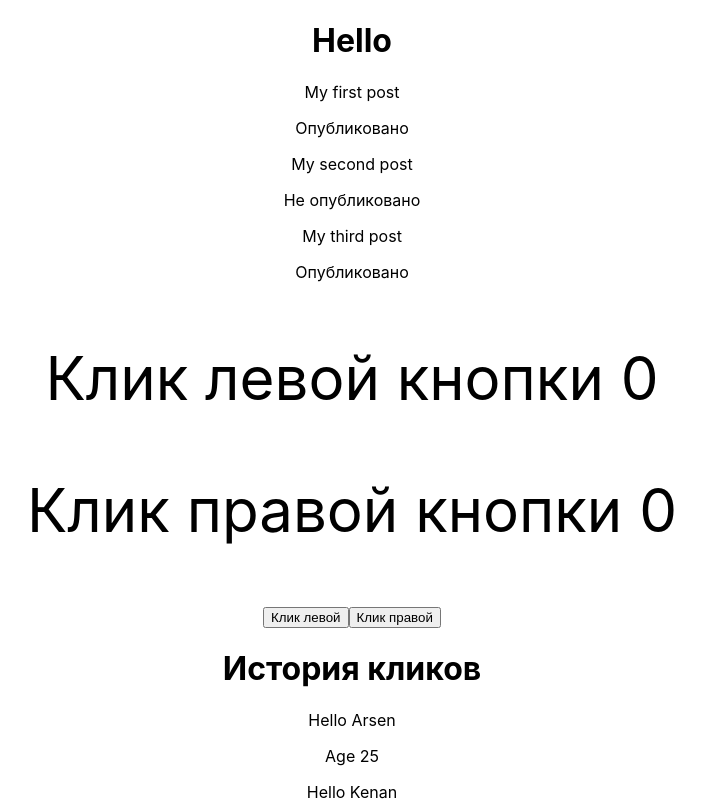
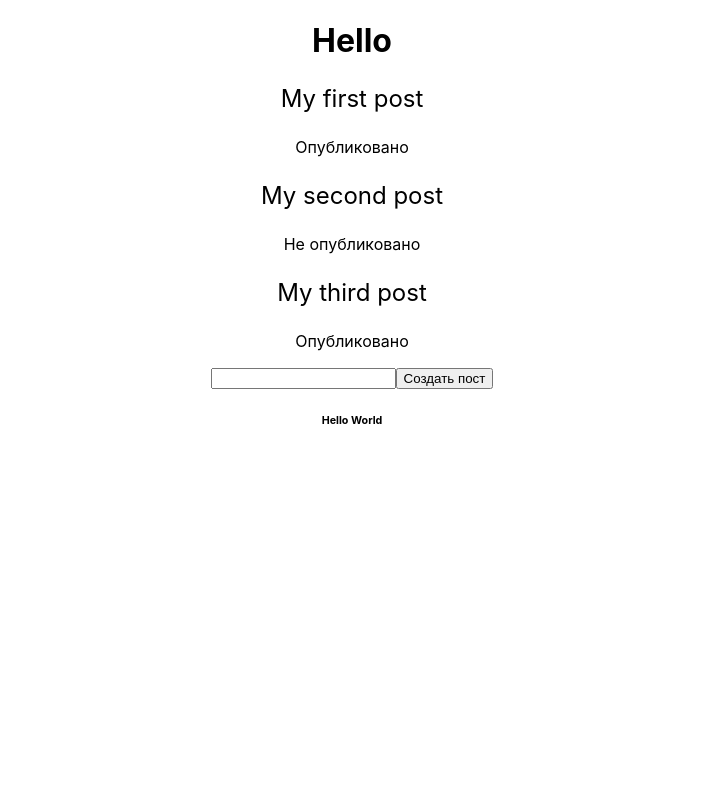
Before and after one commit to ArsenLen/React-Blog-BT-18, a React (Create React App) app: page / in a window 1280 px wide. Shown: the top 801 px of the page, without its empty margins (288-993 px from the left). Built offline with nearby package versions, Linux system fonts and the light colour scheme.

Commit message:
add post, module css

```diff
--- a/src/App.js
+++ b/src/App.js
@@ -2,22 +2,9 @@ import { useState } from 'react';
 import './App.css';
 import Footer from './components/Footer/Footer';
 import Header from './components/Header/Header';
-import Hello from './components/Hello/Hello';
 import Posts from './components/Posts/Posts';
 
 function App() {
-  const [counterLeft, setCounterLeft] = useState(0) // [state, setFn]
-  const [counterRight, setCounterRight] = useState(0)
-  const [counterHistory, setCounterHistory] = useState('')
-
-  // if(true) {
-  //   const [number, setNumber] = useState(0)
-  // }
-
-  // for (let index = 0; index < array.length; index++) {
-  //   const [number, setNumber] = useState(0)
-  // }
-
   const posts = [
     {
       id: 1,
@@ -36,29 +23,10 @@ function App() {
     }
   ]
 
-  const handleLeft = () => {
-    setCounterHistory(counterHistory + ' L')
-    setCounterLeft(counterLeft + 1)
-  }
-
-  const handleRight = () => {
-    setCounterHistory(counterHistory + ' R')
-    setCounterRight(counterRight + 1)
-  }
-
   return (
     <div className="App">
       <Header />
         <Posts posts={posts} />
-        <p style={{fontSize: '60px'}}>Клик левой кнопки {counterLeft} </p>
-        <p style={{fontSize: '60px'}}>Клик правой кнопки {counterRight} </p>
-        <button onClick={handleLeft}>Клик левой</button>
-        <button onClick={handleRight}>Клик правой</button>
-        <h1>История кликов {counterHistory}</h1>
-        {/* Hello Components */}
-        <Hello name="Arsen" age="25" />
-        <Hello name="Kenan" age="24" />
-        <Hello name="Kairat" age="20" />
       <Footer />
     </div>
   );
--- /dev/null
+++ b/src/components/Post/Post.jsx
@@ -0,0 +1,29 @@
+import React from 'react';
+import styles from './post.module.css';
+
+const Post = (props) => {
+    // { post: {id, title, published} }  const {post} = props
+    return (
+        <div>
+            <p className={styles.title}>{props.post.title}</p>
+            <p>{props.post.published ? 'Опубликовано' : 'Не опубликовано'}</p>
+        </div>
+    );
+};
+
+export default Post;
+/*
+    Стилизовать приложение с помощью модульных стилей
+
+    const props = {
+        post: {
+            title
+        }
+    }
+    props.post.title
+
+    const {post} = props
+    const post = {
+        title:
+    }
+*/
--- /dev/null
+++ b/src/components/Post/post.module.css
@@ -0,0 +1,3 @@
+.title {
+    font-size: 24px;
+}
--- a/src/components/Posts/Posts.jsx
+++ b/src/components/Posts/Posts.jsx
@@ -1,23 +1,36 @@
-import React from 'react';
+import React, { useState } from 'react';
+import Post from '../Post/Post';
 
 const Posts = (props) => {
-    const { posts } = props // [{}, {}, {}]
+    const [posts, setPosts] = useState(props.posts)
+    const [newPost, setNewPost] = useState('')
+
+    const addPost = (event) => {
+        event.preventDefault()
+        const postObject = {
+            id: posts.length + 1,
+            title: newPost,
+            published: Math.random() > 0.5
+        }
+        setPosts(posts.concat(postObject)) // [{}, {}, {}].concat({}) ->
+        setNewPost('')
+    }
+
     return (
         <div>
-            {/* <div>
-                <p>{props.posts[0].title}</p>
-                <p> { props.posts[0].published ? 'Опубликовано' : 'Не опубликовано' } </p>
-            </div>
-            <p>{props.posts[1].title}</p>
-            <p>{props.posts[2].title}</p> */}
             {posts.map(post => {
                 return (
-                <div key={post.id}>
-                    <p>{post.title}</p>
-                    <p>{post.published ? 'Опубликовано' : 'Не опубликовано'}</p>
-                </div>
+                    <Post key={post.id} post={post} />
                 )
             } ) }
+            <form onSubmit={addPost}>
+                <input
+                    type="text"
+                    value={newPost}
+                    onChange={event => setNewPost(event.target.value)}
+                />
+                <input type="submit" value="Создать пост" />
+            </form>
         </div>
     );
 };
@@ -54,4 +67,22 @@ export default Posts;
     }
     const listItems = people.map(person => <li> {person} </li>)
     [<li>"Name Surname"<li>, <li>"Name Surname"</li>]
+
+
+    1.
+        const button = document.querySelector('.btn')
+
+        button.addEventListener('click', function() {})
+        button.addEventListener('click', (event) => setNewPost(event))
+
+    2. function handleClick() {}
+        button.addEventListener('click', handleClick)
+
+
+        Math.random() - [0, 1).  0.1, 0.2, 0.3, 0.4, 0.5, 0.6, 0.7, 0.8, 0.9
+            Math.random() > 0.5
+            0.1 > 0.5 - false
+            0.4 > 0.5 - false
+            0.5 > 0.5 - false
+            0.7 > 0.5 - true
 */
```
